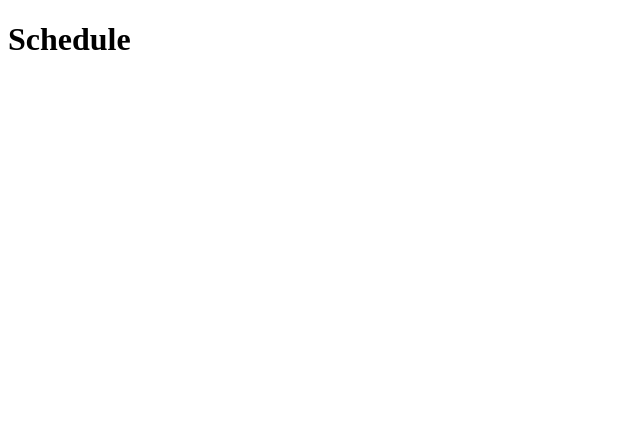
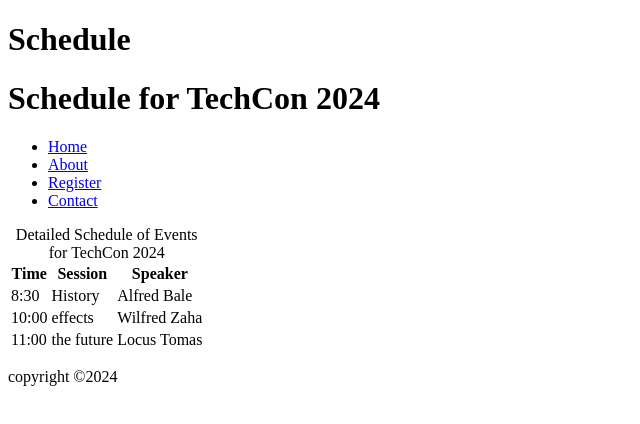
Before and after one commit to Ahmedg1024/TechCon_HTML, a plain HTML site: page techcon_website/schedule.html in a window 1280 px wide. Shown: the whole page, without its empty margins (0-640 px from the left). Drawn offline with Linux system fonts and the light colour scheme.

Commit message:
add the content for Schedule page

```diff
--- a/techcon_website/schedule.html
+++ b/techcon_website/schedule.html
@@ -7,5 +7,44 @@
 </head>
 <body>
     <h1>Schedule</h1>
+    <header>
+        <h1>Schedule for TechCon 2024</h1>
+        <nav>
+            <ul>
+                <li> <a href="index.html" target="_blank">Home</a></li>
+                <li> <a href="about.html" target="_blank">About</a></li>
+                <li> <a href="register.html" target="_blank">Register</a></li>
+                <li> <a href="contact.html" target="_blank">Contact</a></li>
+            </ul>
+        </nav>
+    </header>
+    <main>
+        <table>
+            <tr>
+                <th scope="col">Time</th>
+                <th scope="col">Session</th>
+                <th scope="col">Speaker</th>
+            </tr>
+            <tr>
+                <td>8:30</td>
+                <td>History</td>
+                <td>Alfred Bale</td>
+            </tr>
+            <tr>
+                <td>10:00</td>
+                <td>effects</td>
+                <td>Wilfred Zaha</td>
+            </tr>
+            <tr>
+                <td>11:00</td>
+                <td>the future</td>
+                <td>Locus Tomas</td>
+            </tr>
+            <caption>Detailed Schedule of Events for TechCon 2024</caption>
+        </table>
+    </main>
+    <footer>
+        <p>copyright &copy;2024</p>
+    </footer>
 </body>
 </html>
```
